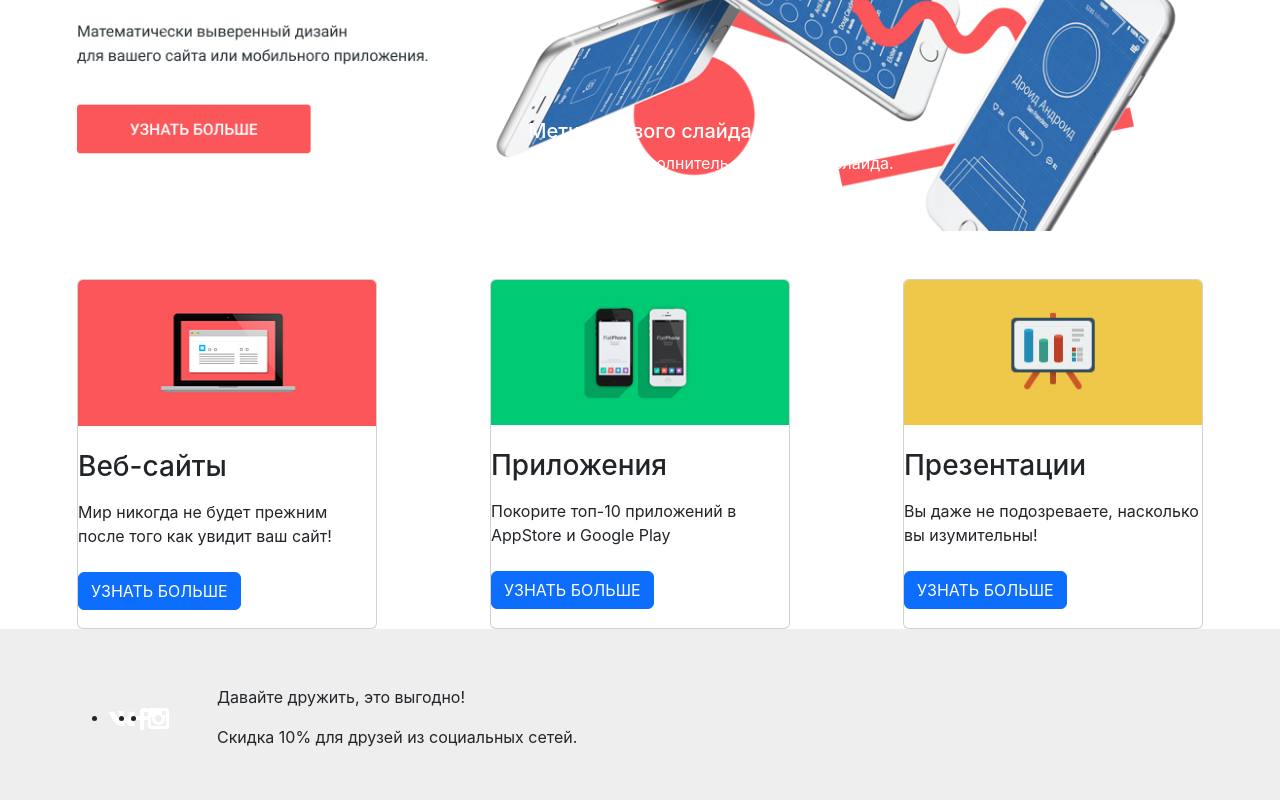
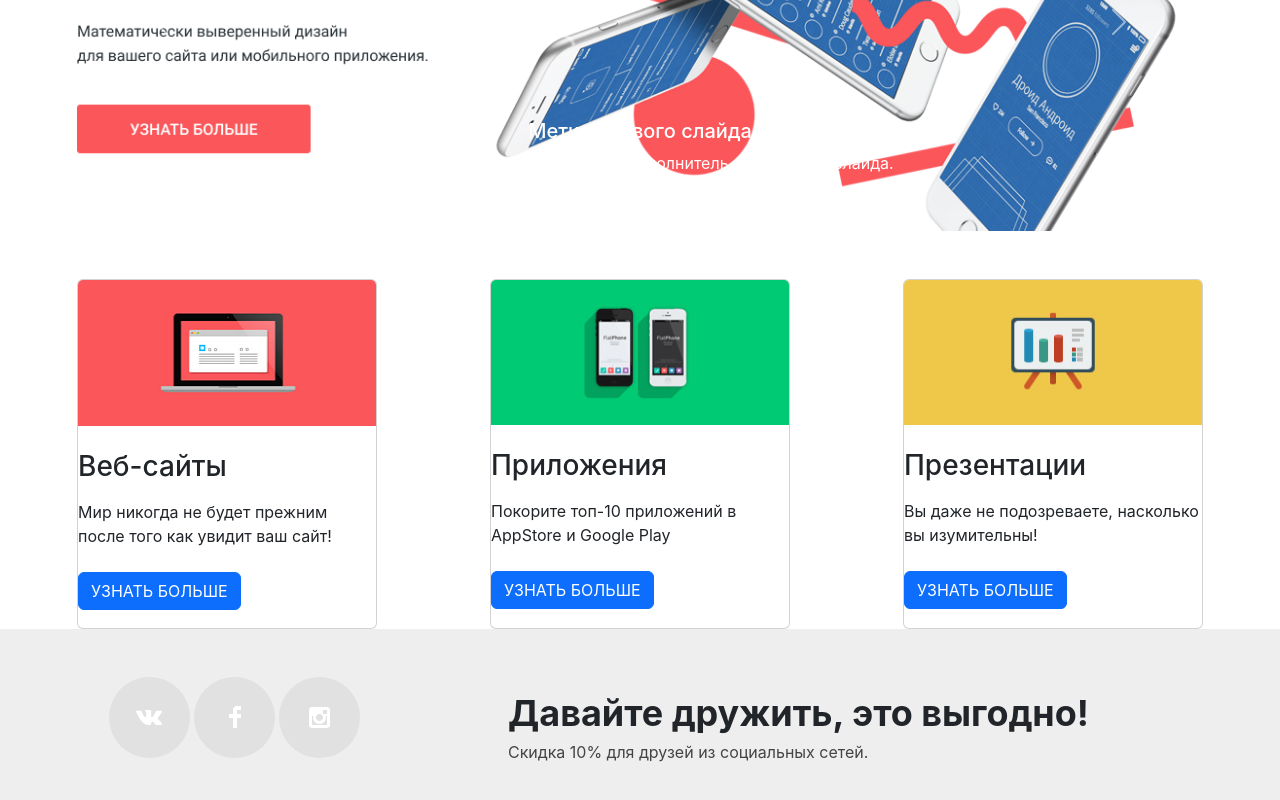
Before and after one commit to xSemuel/project-nerds, a React (Create React App) app: page / in a window 1280 px wide. Shown: the part 282-1082 px from the top of the page. Built offline with nearby package versions, Linux system fonts and the light colour scheme.

Commit message:
feat: added css from footer

```diff
--- a/public/css/style.css
+++ b/public/css/style.css
@@ -1,5 +1,11 @@
 :root {
     --color-bg-main: #eee;
+    --special-grey-active: #a6a6a6;
+    --basic-grey-dark: #444444;
+    --basic-grey-light: #e1e1e1;
+    --special-red-hover: #e74246;
+    --special-red-active: #d7373b;
+    --basic-black-rgb: 0, 0, 0;
 }
 
 
@@ -7,9 +13,84 @@
 
 .container {
     max-width: 1150px;
-
 }
 
 .bg-color-main {
     background-color: var(--color-bg-main);
 }
+
+ul, li {
+    text-decoration: none !important;
+    list-style-type: none;
+}
+
+/*Футер - соціальні сторінки */
+
+  .social-list {
+    display: flex;
+    flex-wrap: wrap;
+    justify-content: space-between;
+  }
+
+  .social-list li {
+    width: 81px;
+    padding-bottom: 10px;
+  }
+
+  .btn-social {
+    background-color: var(--basic-grey-light);
+    display: flex;
+    align-items: center;
+    justify-content: center;
+    width: 81px;
+    height: 81px;
+    box-sizing: border-box;
+    border-radius: 50%;
+  }
+
+  .btn-social:hover {
+    background-color: var(--special-red-hover);
+  }
+
+  .btn-social:active {
+    background-color: var(--special-red-active);
+    box-shadow: inset 0px 3px 0px rgba(var(--basic-black-rgb), 0.1);
+  }
+
+  .btn-social:active img {
+    opacity: 0.3;
+  }
+
+  .btn-vk img {
+    width: 27px;
+    height: 15px;
+  }
+
+  .btn-fb img {
+    width: 12px;
+    height: 22px;
+  }
+
+  .btn-insta img {
+    width: 21px;
+    height: 21px;
+  }
+
+  .social-inner {
+    padding-top: 7px;
+    padding-left: 100px;
+  }
+
+  .social-slogan {
+    font-weight: 700;
+    font-size: 36px;
+    line-height: 36px;
+    margin: 0;
+    margin-bottom: 10px;
+  }
+
+  .social-text {
+    line-height: 22px;
+    color: var(--basic-grey-dark);
+    margin: 0;
+  }
--- a/src/components/Footer.jsx
+++ b/src/components/Footer.jsx
@@ -8,8 +8,8 @@ export const Footer = () => {
         <div className="container-fluid bg-color-main">
             <div className="container d-flex align-self-center" style={{height: '12rem'}}>
                 <h2 className="visually-hidden">Социальные сети</h2>
-                <div className="d-flex gap-5 align-items-center">
-                    <ul className="d-flex">
+                <div className="d-flex gap-5 align-items-center mx-0">
+                    <ul className="d-flex gap-1">
                         <li>
                         <a className="btn-social btn-vk" href="!#" >
                             <img
@@ -50,5 +50,5 @@ export const Footer = () => {
                 </div>
             </div>
         </div>
-    );
+    )
 }
```
